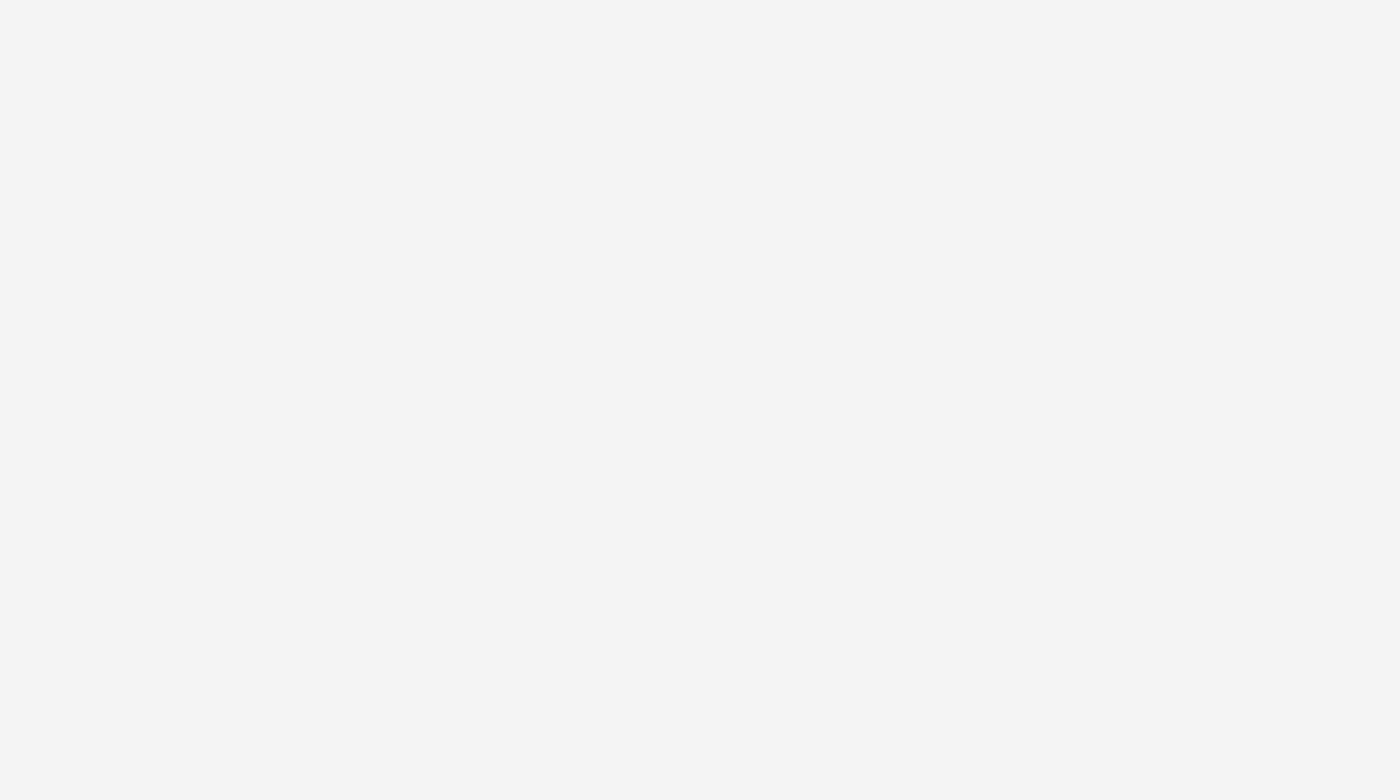
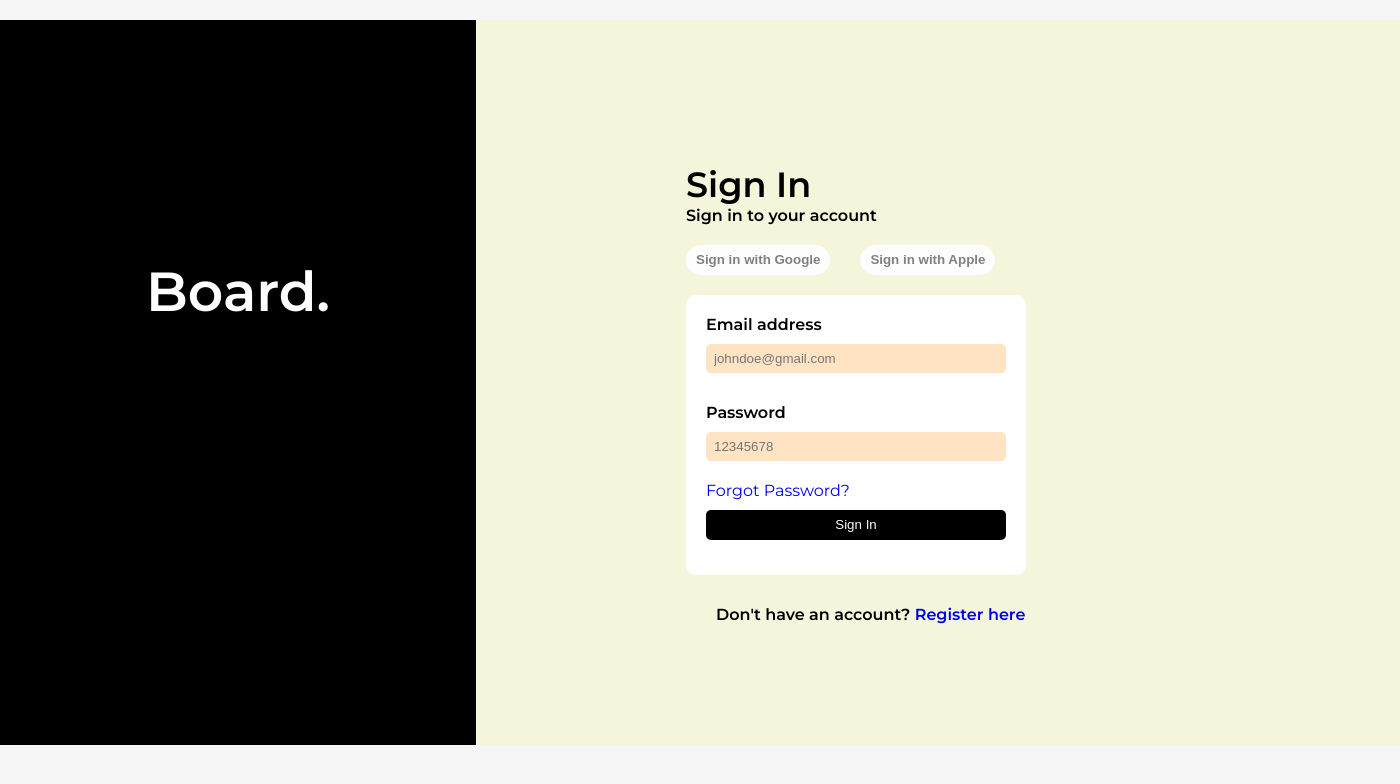
Before and after one commit to rajutkarsh07/Dashboard, a React (Vite) app: page /signin in a window 1280 px wide. Shown: the top 784 px of the page, 1400 px wide, since content can reach past the window. Built offline with nearby package versions, Linux system fonts and the light colour scheme.

Commit message:
added signup page

```diff
--- a/package.json
+++ b/package.json
@@ -11,6 +11,7 @@
   },
   "dependencies": {
     "react": "^18.2.0",
+    "react-chartjs-2": "^5.2.0",
     "react-dom": "^18.2.0",
     "react-icons": "^4.8.0",
     "react-router-dom": "^6.10.0",
--- a/src/pages/Dashboard/Dashboard.jsx
+++ b/src/pages/Dashboard/Dashboard.jsx
@@ -5,6 +5,7 @@ import Card from "../../components/Card/Card";
 import ProductsCard from "../../components/ProductsCard/ProductsCard";
 import ScheduleCard from "../../components/ScheduleCard/ScheduleCard";
 import graph from "../../assets/graph.png";
+// import LineGraph from "../../components/Graph/LineChart";
 
 const Dashboard = () => {
   return (
@@ -24,6 +25,7 @@ const Dashboard = () => {
         </div>
         <div className="chart-box">
           <img src={graph} alt="graph" className="chart-box" />
+          {/* <LineGraph /> */}
         </div>
         <div className="main-cards">
           <ProductsCard />
--- a/src/pages/Signin/Signin.jsx
+++ b/src/pages/Signin/Signin.jsx
@@ -1,7 +1,47 @@
 import "./Signin.scss";
 
-const Signin = () => {
-  return <div></div>;
-};
+function Signin() {
+  function refreshPage() {
+    window.location.reload(false);
+  }
+  return (
+    <div className="home">
+      <div className="left">
+        <h1 className="board">Board.</h1>
+      </div>
+      <div className="right">
+        <h1 className="signin">Sign In</h1>
+        <div>
+          <b>Sign in to your account</b>
+        </div>
+        <button className="signinbtn" onClick={refreshPage}>
+          Sign in with Google
+        </button>
+        <button className="signinbtn" onClick={refreshPage}>
+          Sign in with Apple
+        </button>
+        <div className="box">
+          <div className="title">
+            <b>Email address</b>
+          </div>
+          <input type="text" className="inp" placeholder="johndoe@gmail.com" />
+          <div className="title">
+            <b>Password</b>
+          </div>
+          <input type="password" className="inp" placeholder="12345678" />
+          <a href="/">Forgot Password?</a>
+          <button className="button" onClick={refreshPage}>
+            Sign In
+          </button>
+        </div>
+        <div className="dhc">
+          <b>
+            {"Don't have an account?"} <a href="/"> Register here</a>
+          </b>
+        </div>
+      </div>
+    </div>
+  );
+}
 
 export default Signin;
--- a/src/pages/Signin/Signin.scss
+++ b/src/pages/Signin/Signin.scss
@@ -0,0 +1,104 @@
+.home {
+  height: 725px;
+  display: flex;
+  flex-direction: row;
+  width: 100%;
+  background-color: beige;
+}
+.left {
+  height: 725px;
+  width: 40%;
+  background-color: black;
+  text-align: center;
+}
+.board {
+  color: white;
+  font-weight: bolder;
+  font-size: 55px;
+  margin-top: 50%;
+}
+.right {
+  height: 725px;
+  width: 60%;
+  padding-left: 15%;
+  background-color: beige;
+}
+.signin {
+  font-size: 35px;
+  font-weight: bold;
+  margin-bottom: 0;
+  margin-top: 20%;
+}
+.signinbtn {
+  height: 30px;
+  margin-right: 30px;
+  background-color: rgb(253, 253, 253);
+  color: grey;
+  border-radius: 20px;
+  margin-top: 20px;
+  font-weight: bold;
+  border: 0;
+  padding: 5px 10px 5px 10px;
+}
+.box {
+  background-color: white;
+  padding-top: 10px;
+  width: 30%;
+  height: 270px;
+  width: 300px;
+  display: flex;
+  flex-direction: column;
+  padding-left: 20px;
+  padding-right: 20px;
+  margin-top: 20px;
+  margin-bottom: 30px;
+  border-radius: 10px;
+}
+.title {
+  margin-top: 10px;
+  margin-bottom: 10px;
+}
+.inp {
+  margin-bottom: 20px;
+}
+.dhc {
+  margin-left: 30px;
+}
+.inp {
+  height: 25px;
+  border-radius: 5px;
+  border: 0;
+  background-color: bisque;
+  padding: 2px 2px 2px 8px;
+}
+.button {
+  height: 30px;
+  border-radius: 5px;
+  border: 0;
+  background-color: black;
+  color: white;
+  text-align: center;
+  margin-top: 10px;
+}
+button:hover {
+  cursor: pointer;
+}
+a {
+  text-decoration: none;
+}
+
+@media screen and (max-width: 600px) {
+  .home {
+    flex-direction: column;
+    height: auto;
+  }
+  .left {
+    width: 100%;
+    height: 30%;
+  }
+  .right {
+    width: 100%;
+    height: 70%;
+    padding-left: 2%;
+  }
+}
```
Also changed, not shown: 1 other file (tests, documents, lock files or other folders).
